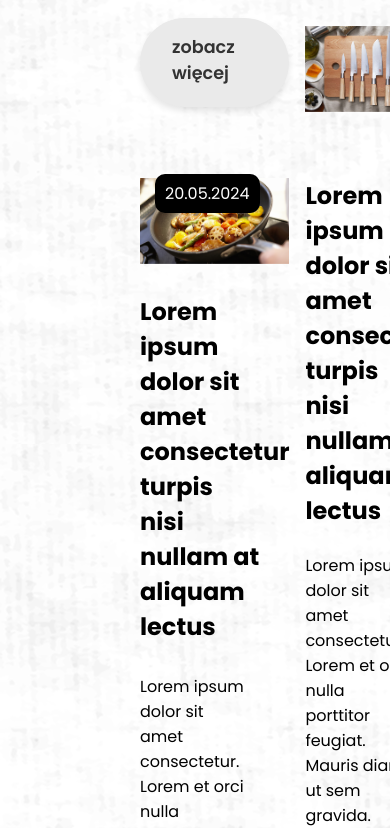
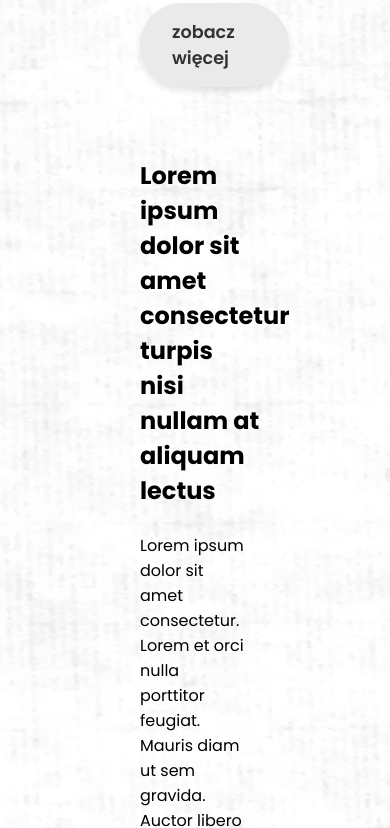
Before and after one commit to Lisownik/Sekiryu, a plain HTML site: page aktualnosci/index.html in a window 390 px wide. Shown: the part 1456-2284 px from the top of the page. Drawn offline with Linux system fonts and the light colour scheme.

Commit message:
Little changes

```diff
--- a/aktualnosci/style.scss
+++ b/aktualnosci/style.scss
@@ -117,8 +117,13 @@ main{
 svg{
   height: 16px;
 }
-@media screen and (max-width: 1623px) {
+@media screen and (max-width: 1036px) {
   main{
     grid-template-columns: 1fr;
+    div.posts{
+      article:nth-of-type(2n) {
+        grid-column: 1/1;
+      }
+    }
   }
 }
```
Also changed, not shown: aktualnosci/style.css, 1 other file.
